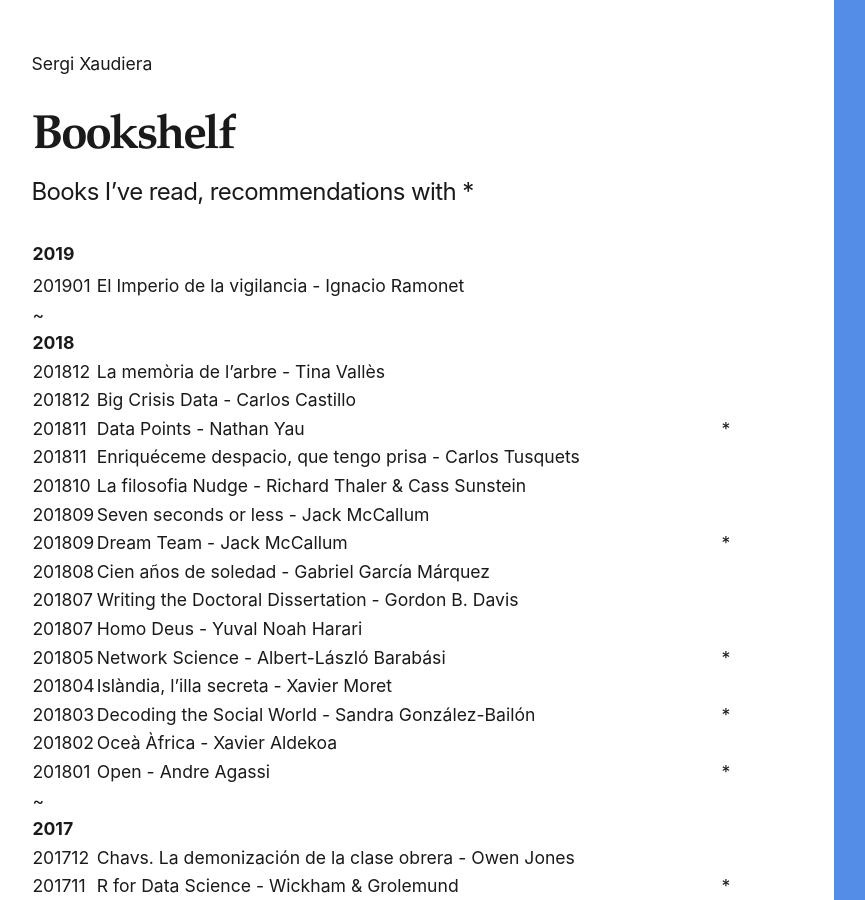
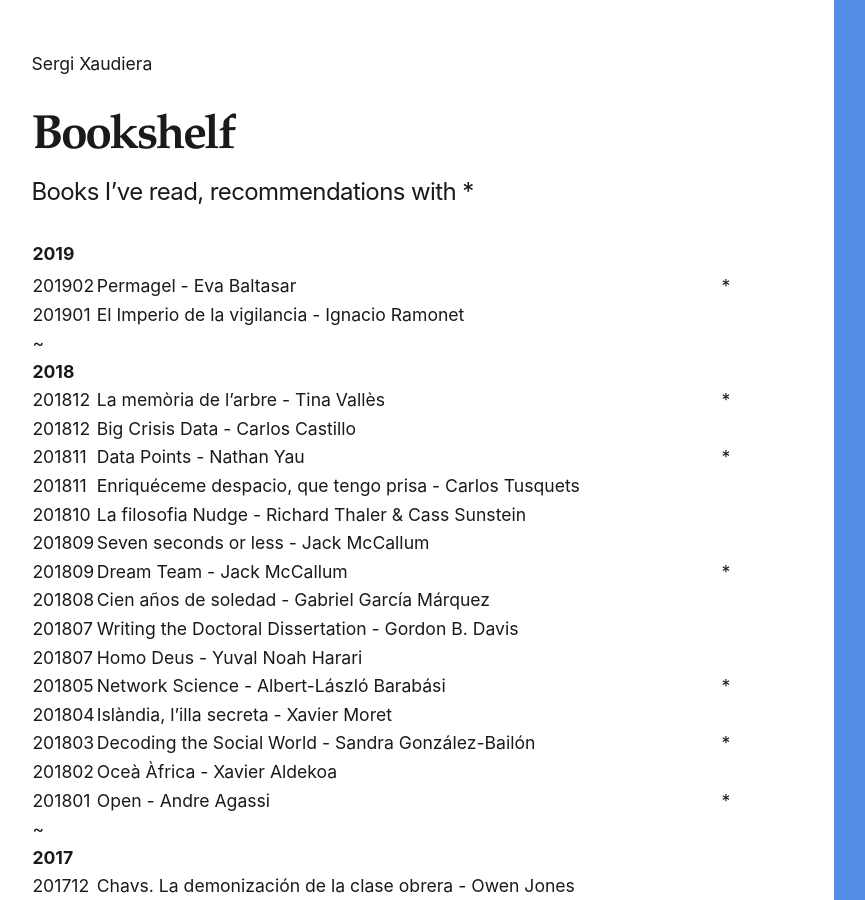
Before and after one commit to sergixaudiera/sergixaudiera.github.io, a Jekyll site: the page built from library.md, in a window 1280 px wide and 900 px high. Shown: the whole window, without its empty margins (71-936 px from the left). Built offline with Jekyll 4.4.1, drawn with Linux system fonts in a browser that asks for light colours.

Commit message:
+ permagel

```diff
--- a/library.md
+++ b/library.md
@@ -8,11 +8,12 @@ permalink: /library/
 
 |**2019** | | |
 | :---- | ------| ---: |
+| 201902 | Permagel - Eva Baltasar|*|
 | 201901 | El Imperio de la vigilancia - Ignacio Ramonet|
 |~| | |
 |**2018** | | |
 | :---- | ------| ---: |
-| 201812 | La memòria de l'arbre - Tina Vallès|
+| 201812 | La memòria de l'arbre - Tina Vallès|*|
 | 201812 | Big Crisis Data - Carlos Castillo|
 | 201811 | Data Points - Nathan Yau|*|
 | 201811 | Enriquéceme despacio, que tengo prisa - Carlos Tusquets|
```
